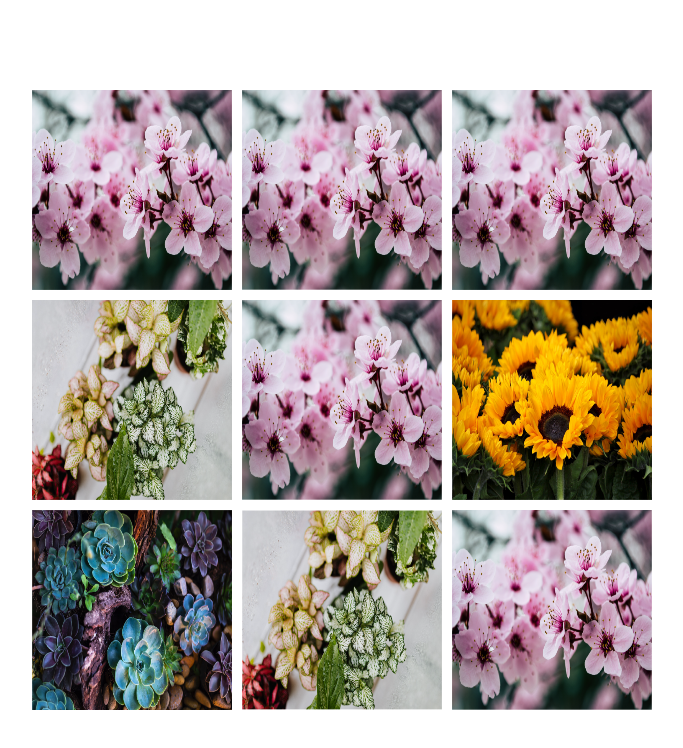
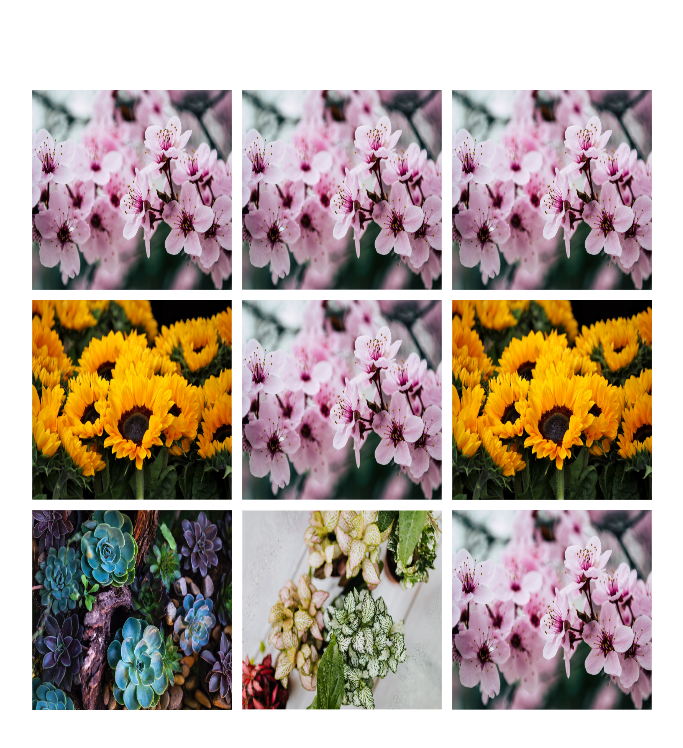
Before and after one commit to shagnprt/JavaScript-Projects, a plain HTML site: page index.html in a window 1280 px wide. Shown: the whole page, without its empty margins (298-981 px from the left). Drawn offline with Linux system fonts and the light colour scheme.

Commit message:
Update index.html

```diff
--- a/index.html
+++ b/index.html
@@ -13,7 +13,7 @@
     <img src="https://github.com/shagnprt/JavaScript-Projects/blob/main/Images/plant1%20-%20Copy.png">
     <img src="https://github.com/shagnprt/JavaScript-Projects/blob/main/Images/plant1-small.png">
     <img src="https://github.com/shagnprt/JavaScript-Projects/blob/main/Images/plant1.png">
-    <img src="https://github.com/shagnprt/JavaScript-Projects/blob/main/plant4.png">
+    <img src="https://github.com/shagnprt/JavaScript-Projects/blob/main/Images/plant2-small.png">
     <img src="https://github.com/shagnprt/JavaScript-Projects/blob/main/plant1-small.png">
     <img src="https://github.com/shagnprt/JavaScript-Projects/blob/main/plant2.png">
     <img src="https://github.com/shagnprt/JavaScript-Projects/blob/main/plant3.png">
```
